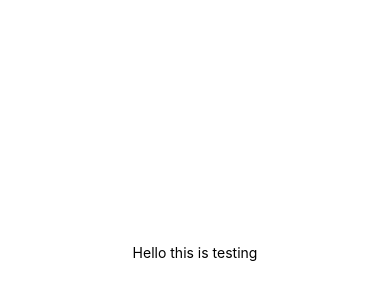
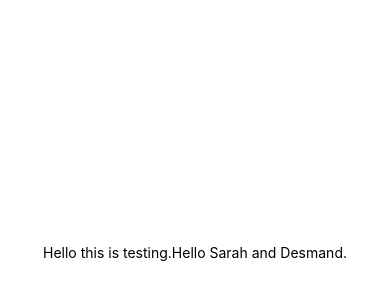
Before and after one commit to Pureum309/OHANA, a React Native app: screen / in a window 390 px wide. Shown: the part 170-470 px from the top of the page. Built offline with nearby package versions, Linux system fonts and the light colour scheme.

Commit message:
small change to app js file

```diff
--- a/App.js
+++ b/App.js
@@ -5,7 +5,7 @@ import Network from './screen/network';
 export default function App() {
   return (
     <View style={styles.container}>
-      <Text>Hello this is testing</Text>
+      <Text>Hello this is testing.Hello Sarah and Desmand.</Text>
       <StatusBar style="auto" />
     </View>
   );
```
